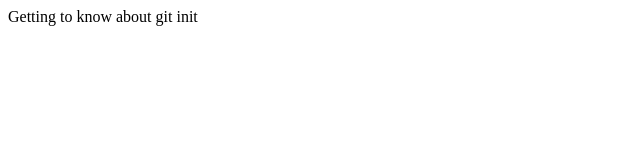
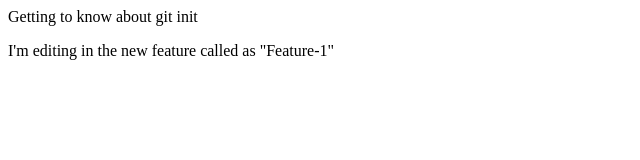
Before and after one commit to varshitha-besthu/Localrepo, a plain HTML site: page index.html in a window 1280 px wide. Shown: the whole page, without its empty margins (0-640 px from the left). Drawn offline with Linux system fonts and the light colour scheme.

Commit message:
Add new feature

```diff
--- a/index.html
+++ b/index.html
@@ -1 +1,3 @@
 <p>Getting to know about git init</p>
+
+<p> I'm editing in the new feature called as "Feature-1"</p>
```
